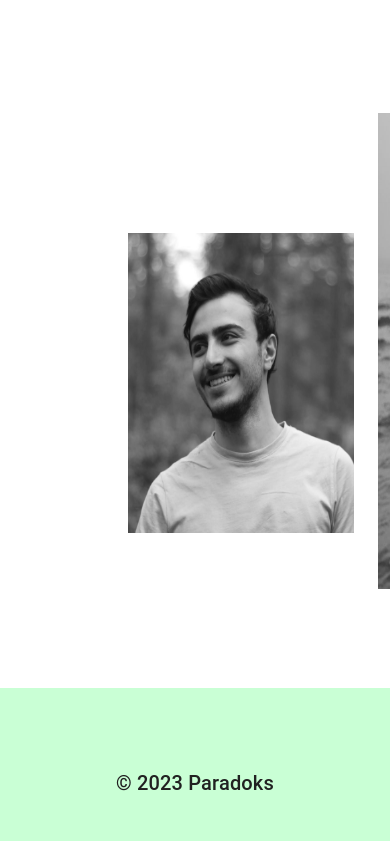
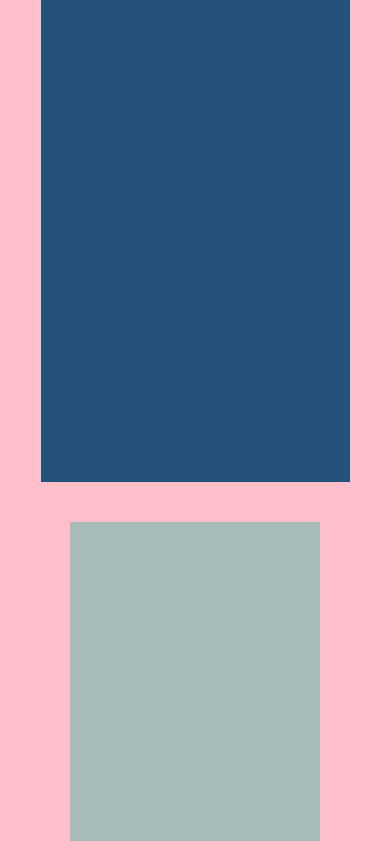
Before and after one commit to javidan-dot-com/paradoks-web, a Next.js app: page / in a window 390 px wide. Shown: the part 3518-4359 px from the top of the page. Built offline with nearby package versions, Linux system fonts and the light colour scheme; a web font is replaced by a local one.

Commit message:
responsivness-reels

```diff
--- a/modules/scroll-four/ScrollFour.styles.ts
+++ b/modules/scroll-four/ScrollFour.styles.ts
@@ -12,10 +12,16 @@ export const ScrollFourContainerStyles = (theme: Theme) => ({
   paddingRight: "4rem",
   paddingLeft: "4rem",
   flexDirection: "column",
+  justifyContent: "center",
   alignItems: "center",
-  justifyContent: "center",
-  justifyItems: "center",
   height: "100vh",
   width: "100%",
-  backgroundColor: "#e0ebeb",
+  backgroundColor: "pink",
+  rowGap: "80px",
+
+  [theme.breakpoints.down("sm")]: {
+    display: "flex",
+    flexDirection: "column",
+    height: "fit-content",
+  },
 });
--- a/modules/scroll-four/ScrollFour.tsx
+++ b/modules/scroll-four/ScrollFour.tsx
@@ -1,4 +1,4 @@
-import { Box, Typography } from "@mui/material";
+import { Box, Typography, useTheme } from "@mui/material";
 import {
   ScrollFourStyles,
   ScrollFourContainerStyles,
@@ -10,6 +10,8 @@ const ScrollFour = () => {
     brand: "Məlumatların vizual qrafiklərlə çatdırılması ",
   };
 
+  const theme = useTheme();
+
   return (
     <Box sx={(theme) => ScrollFourContainerStyles(theme)}>
       <Box
@@ -18,8 +20,9 @@ const ScrollFour = () => {
           display: "flex",
           alignItems: "center",
           justifyContent: "center",
-          margin: "15px",
-          padding: "25px",
+          flexDirection: "column",
+          // margin: "15px",
+          // padding: "25px",
         }}
       >
         <Typography
@@ -30,34 +33,83 @@ const ScrollFour = () => {
           {headingText.brand}
         </Typography>
       </Box>
+
+      {/* ///////// */}
+
       <Box
         sx={{
           display: "flex",
-          justifyContent: "space-around",
+          justifyContent: "center",
           alignItems: "center",
-          height: "100vh",
-          width: "980px",
+          columnGap: "20px",
+
+          [theme.breakpoints.down("sm")]: {
+            display: "flex",
+            flexDirection: "column",
+            width: "980px",
+            padding: "20px",
+            // height: "1920px",
+          },
         }}
       >
         <Box
           sx={{
-            position: "relative",
             width: "250px",
             height: "444px",
             backgroundColor: "#a7bcb9",
           }}
         ></Box>
-        <Box
-          sx={{ width: "309px", height: "550px", backgroundColor: "#24527a" }}
-        ></Box>
+
         <Box
           sx={{
-            position: "relative",
-            width: "250px",
-            height: "444px",
-            backgroundColor: "#5dacbd",
+            display: "flex",
+            justifyContent: "center",
+            alignItems: "center",
+            columnGap: "20px",
+
+            [theme.breakpoints.down("sm")]: {
+              display: "flex",
+              flexDirection: "column",
+              width: "980px",
+              padding: "20px",
+              // height: "1920px",
+            },
           }}
-        ></Box>
+        >
+          <Box
+            sx={{
+              position: "relative",
+              width: "309px",
+              height: "550px",
+              backgroundColor: "#24527a",
+            }}
+          ></Box>
+        </Box>
+
+        <Box
+          sx={{
+            display: "flex",
+            justifyContent: "center",
+            alignItems: "center",
+
+            [theme.breakpoints.down("sm")]: {
+              display: "flex",
+              flexDirection: "column",
+              width: "980px",
+              padding: "20px",
+              // height: "1920px",
+            },
+          }}
+        >
+          <Box
+            sx={{
+              position: "relative",
+              width: "250px",
+              height: "444px",
+              backgroundColor: "#a7bcb9",
+            }}
+          ></Box>
+        </Box>
       </Box>
     </Box>
   );
```
